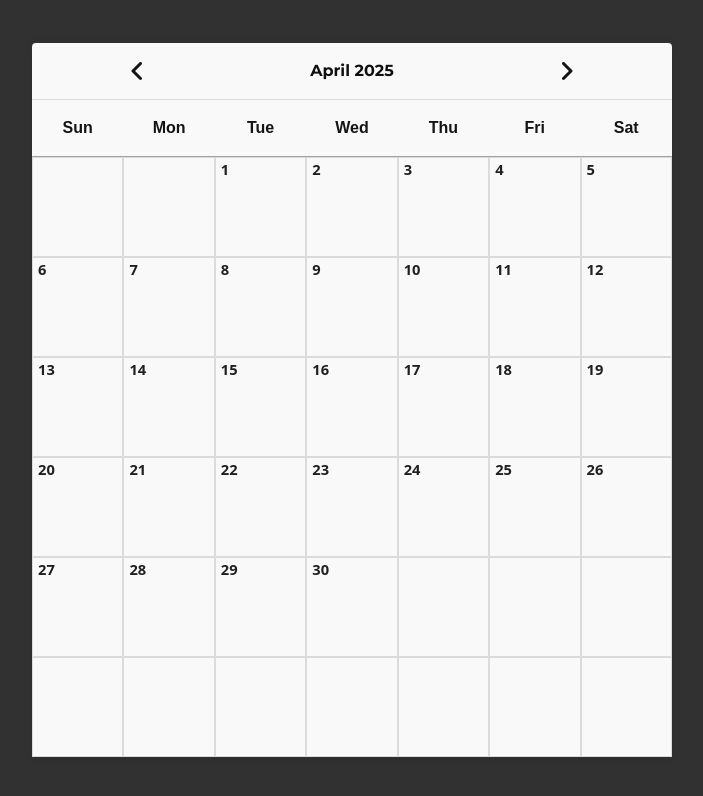
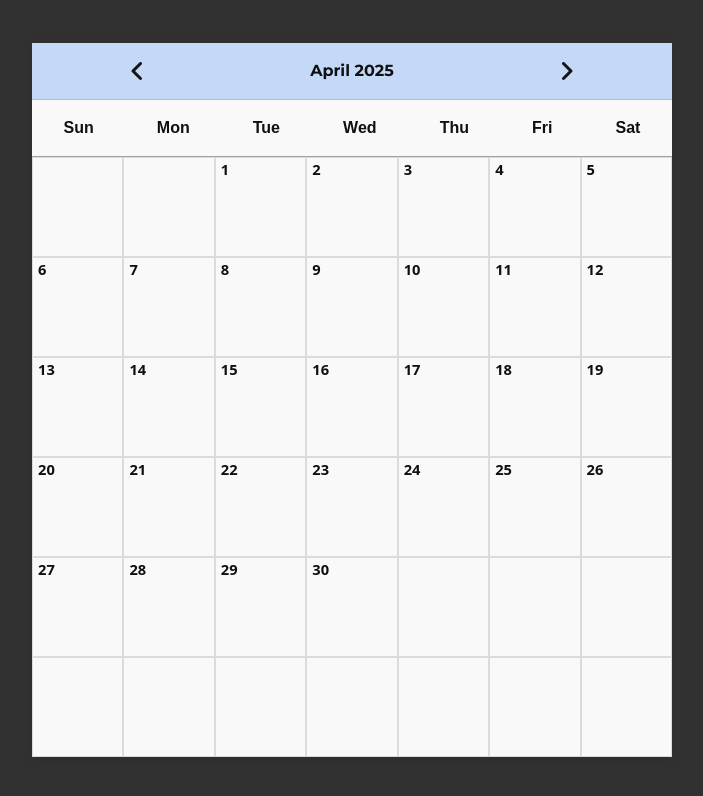
Before and after one commit to jsu-on-the-web/event-calendar, a React (Vite) app in the folder front-end/: page / in a window 1280 px wide. Shown: the top 796 px of the page, without its empty margins (288-991 px from the left). Built offline with nearby package versions, Linux system fonts and the light colour scheme; a web font is replaced by a local one.

Commit message:
Adding header colours and adjusting cell styles

```diff
--- a/front-end/src/components/Calendar/index.scss
+++ b/front-end/src/components/Calendar/index.scss
@@ -13,8 +13,14 @@
 }
 
 :root {
+    max-width: 100vw;
+    max-height: 100vh;
+    display: flex;
+    justify-content: center;
+}
+
 // Month Colors
-    --month-colors: (
+$month-colors: (
     january: #fdc3b6,
     february: #f8b4d2,
     march: #b5e3d8,
@@ -28,16 +34,6 @@
     november: #d8b8f9,
     december: #b8e3f9
 );
-
-    @each $month, $color in --month-colors {
-        --#{$month}-color: #{$color};
-    }
-    --accent-color: --january-color // January first as placeholder, set to the current month in Calendar component
-    max-width: 100vw;
-    max-height: 100vh;
-    display:flex;
-    justify-content: center;
-}
 
 .calendar {
     border-radius: 4px;
@@ -62,20 +58,19 @@
     @include rowStyles;
     @include headerBorders;
     padding: 16px;
-    background-color: --accent-color; // Different background color for header
+    background-color: $white-300; // Placeholder for month color
+    transition: background-color 0.3s ease-in-out;
     width: 50vw;
     font-family: 'Montserrat', sans-serif;
 }
 
-.calendar-header__day-name {
-    display: table-cell;
-    width: 14.28%; // 100% / 7 days = 14.28%
-    text-align: center;
-    font-size: 16px;
-    font-weight: bold;
-    color: $black-500;
+// Month Header Colors (using the month colors defined in :root)
+// NOTE: This is an SCSS map, for iterating through $month-colors! the first value is the key, the second is the value.
+@each $month, $color in $month-colors {
+    .calendar__header--#{$month} {
+        background-color: $color;
     }
-
+}
 
 .calendar-header__day-names {
     @include rowStyles;
--- a/front-end/src/components/Calendar/index.tsx
+++ b/front-end/src/components/Calendar/index.tsx
@@ -103,6 +103,19 @@ const Calendar = () => {
       }
     }
   }, [selectedDate]);
+
+  // Change month header color when the month changes
+  useEffect(() => {
+    const header = document.querySelector('.calendar__header');
+    const monthNames = ['january', 'february', 'march', 'april', 'may', 'june', 'july', 'august', 'september', 'october', 'november', 'december'];
+    // Use the month name to determine the color, colors are defined in the SCSS file
+    if (header) {
+      const monthName = monthNames[currentDate.getMonth()];
+      header.className = `calendar__header calendar__header--${monthName}`;
+      console.log(`Header class changed to calendar__header--${monthName}`);
+    }
+  }, [currentDate]);
+
   return (
     <div className="calendar">
       {/* Header with the current month and year, as well as arrows for moving back and forwards through the calendar */}
--- a/front-end/src/components/CalendarCell/index.scss
+++ b/front-end/src/components/CalendarCell/index.scss
@@ -1,6 +1,6 @@
 @import '../../colors.scss';
 
-@mixin calendar-cell($color) {
+@mixin calendar-cell {
   display: table-cell;
   text-align: left;
   width: 14.28%; // 100% / 7 days = 14.28%
@@ -19,11 +19,11 @@
 }
 
 .calendar-cell {
-  @include calendar-cell(--cell-color);
+  @include calendar-cell;
   transition: background-color 0.1s ease-in-out;
 }
 .calendar-cell__date-number {
-  color: rgb(32, 32, 32);
+  color: $black-600;
   font-size: 11pt;
   font-weight: bold;
   align-self: flex-start;
@@ -33,6 +33,6 @@
 }
 
 .calendar-cell--selected {
-  @include calendar-cell($white-500);
+  @include calendar-cell;
   background-color: $black-100;
 }
```
Lines whose indentation alone changed are shown as unchanged.
